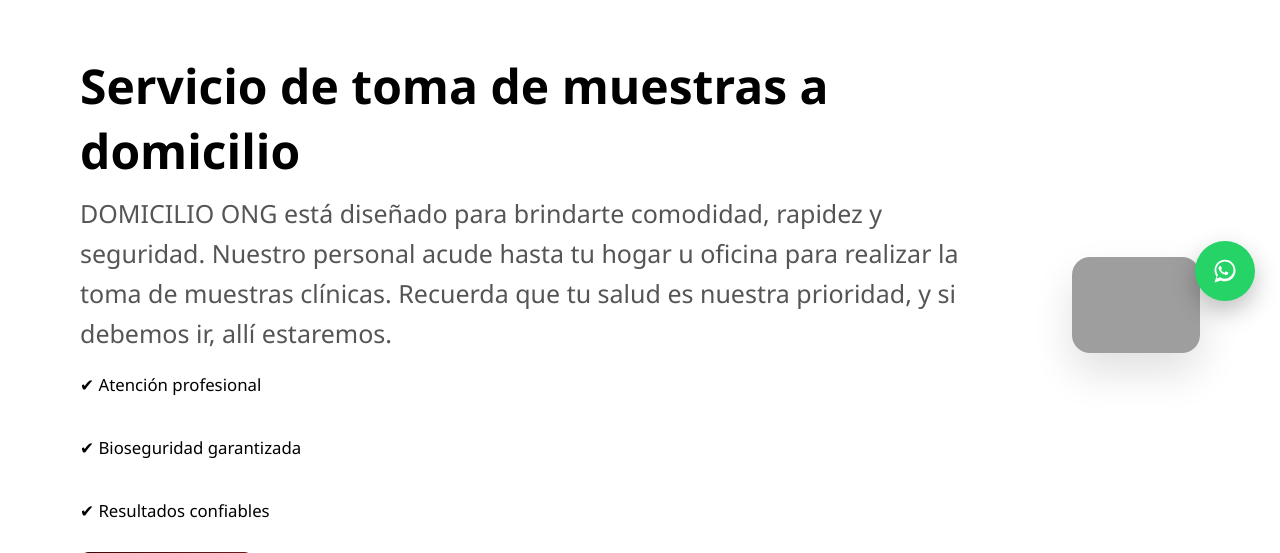
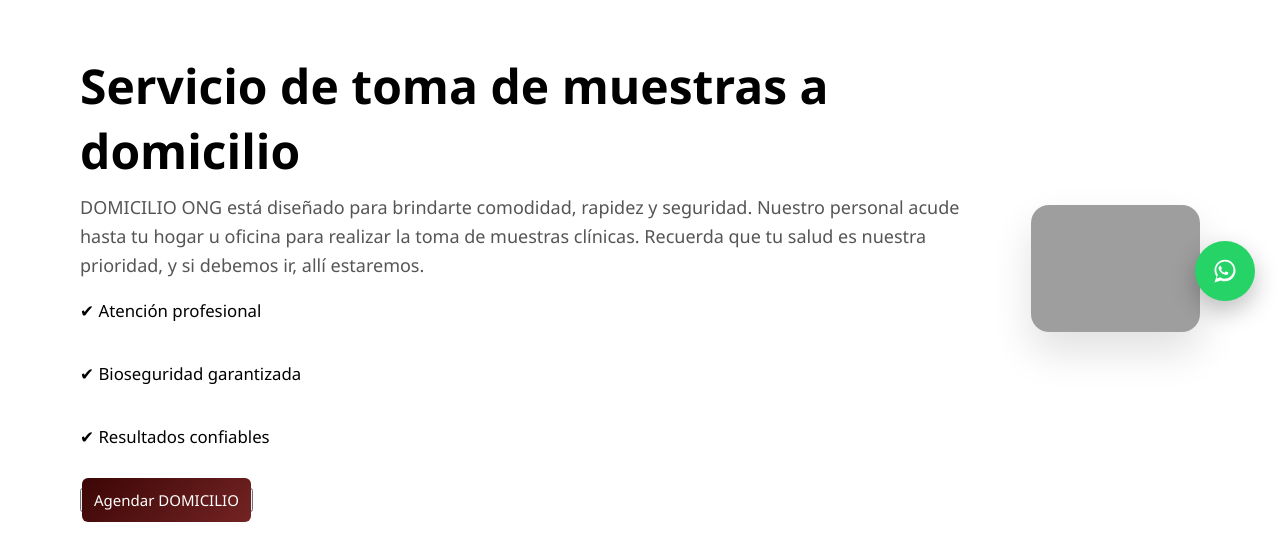
Before and after one commit to axellperaza1/laboratorio_app, a Flask app: page /autolab in a window 1280 px wide. Shown: the part 474-1027 px from the top of the page. Run offline with Flask 3, Linux system fonts and the light colour scheme; some libraries are stand-ins or nearby versions; grey boxes are pictures that could not be loaded.

```diff
--- a/static/style.css
+++ b/static/style.css
@@ -871,7 +871,7 @@ body {
 }
 
 .autolab-text p {
-  font-size: 25px;
+  font-size: 18px;
   color: #555;
   margin-bottom: 18px;
   line-height: 1.6;
```
